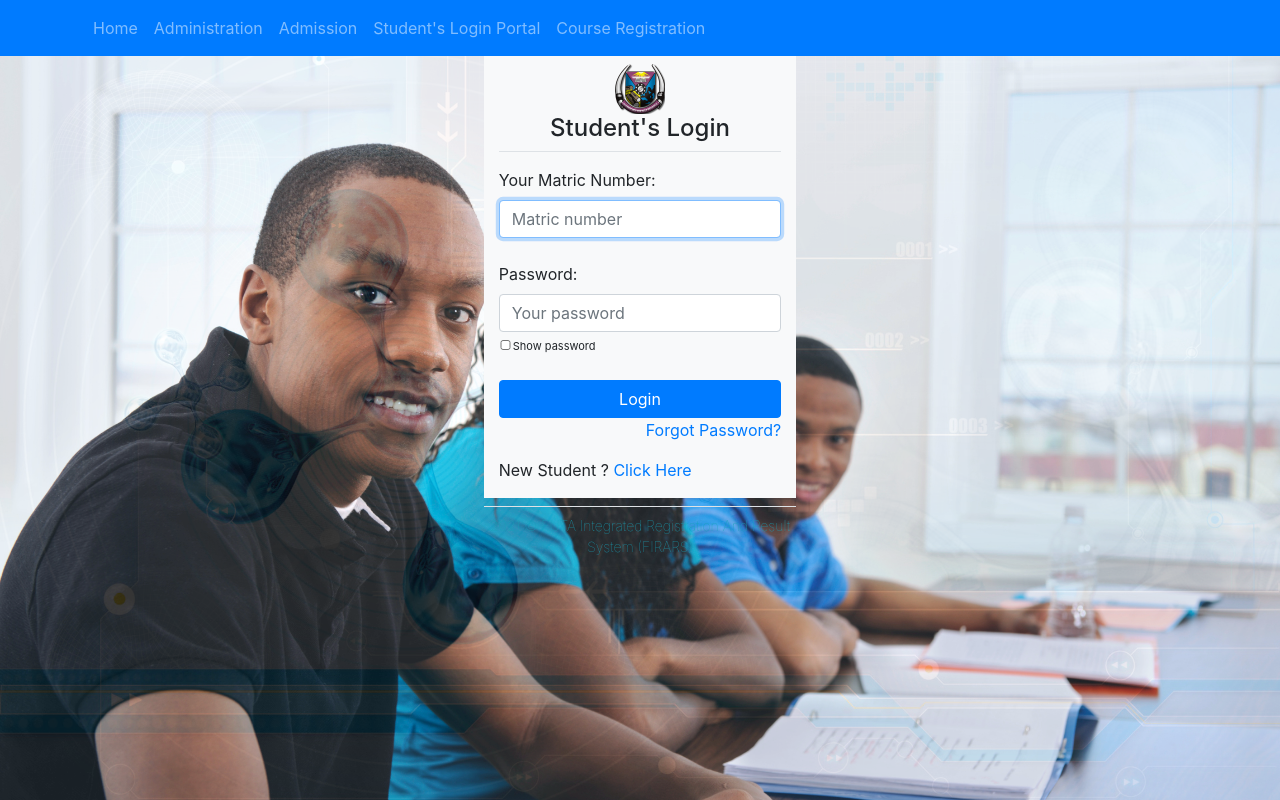
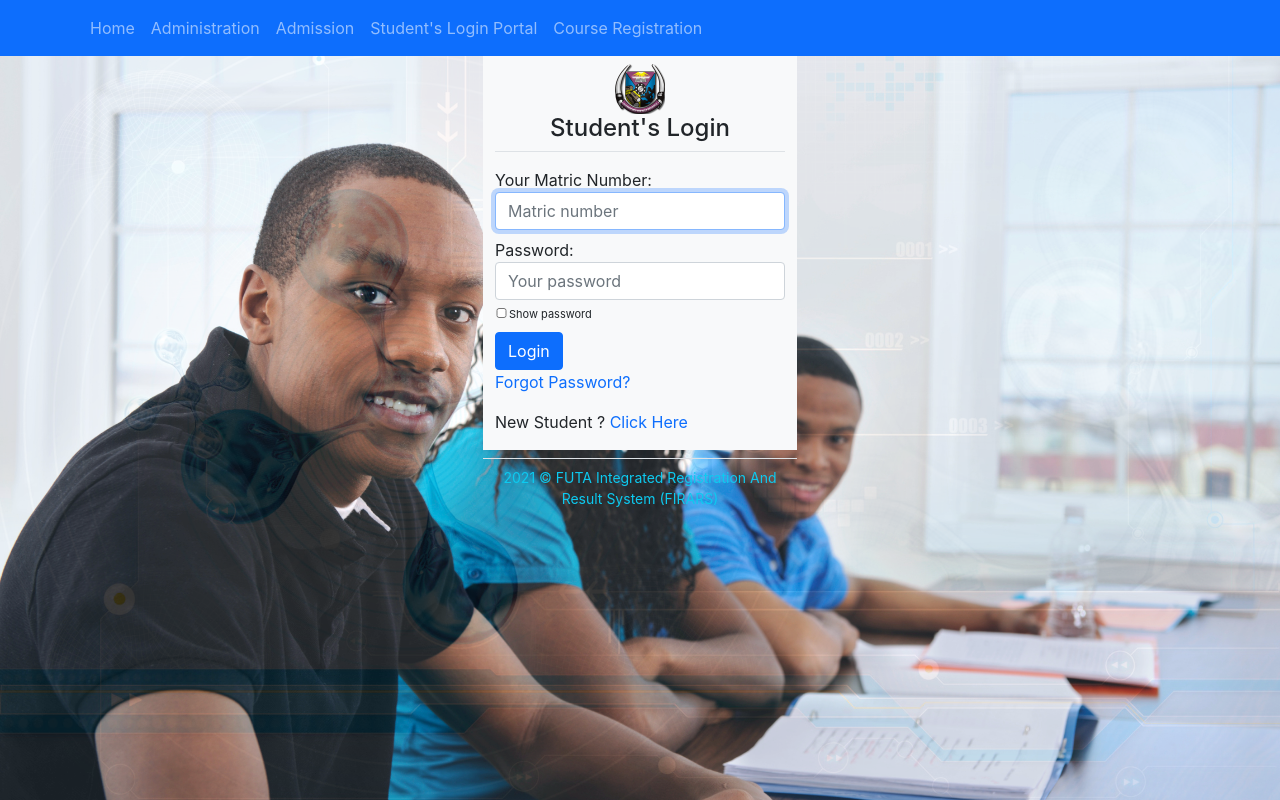
Before and after one commit to IbrahimO123/student-course-registration, a React (Create React App) app: page / in a window 1280 px wide. Built offline with nearby package versions, Linux system fonts and the light colour scheme; a web font is replaced by a local one.

Commit message:
add the exact word to the student port link so as to make others link work

```diff
--- a/src/App.js
+++ b/src/App.js
@@ -1,4 +1,3 @@
-import './style/Bootstrap/bootstrap.css'
 import './style/Styling.css'
 import Login from './components/Login.js'
 import {BrowserRouter as Router,Switch, Route} from 'react-router-dom'
@@ -11,7 +10,7 @@ function App() {
      <Router>
      <Navigate/>
      <Switch>
-       <Route path="/" component={Login} />
+       <Route path="/" exact component={Login} />
        <Route path="/Register" component={Register} />
      </Switch>
      </Router>
```
